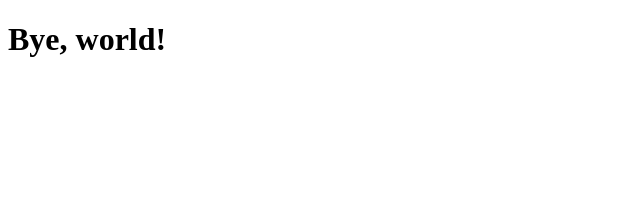
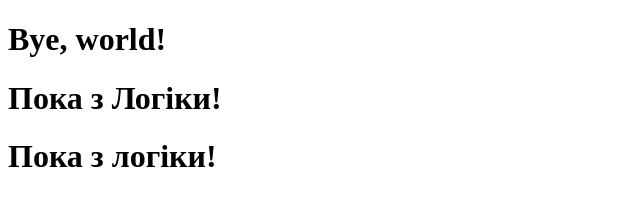
Before and after one commit to macc808/Create-repository, a plain HTML site: page index.html in a window 1280 px wide. Shown: the whole page, without its empty margins (0-640 px from the left). Drawn offline with Linux system fonts and the light colour scheme.

Commit message:
Пока логіка

```diff
--- a/index.html
+++ b/index.html
@@ -7,5 +7,7 @@
 </head>
 <body>
     <h1>Bye, world!</h1>
+    <h1>Пока з Логіки!</h1>
+    <h1>Пока з логіки!</h1>
 </body>
 </html>
```
